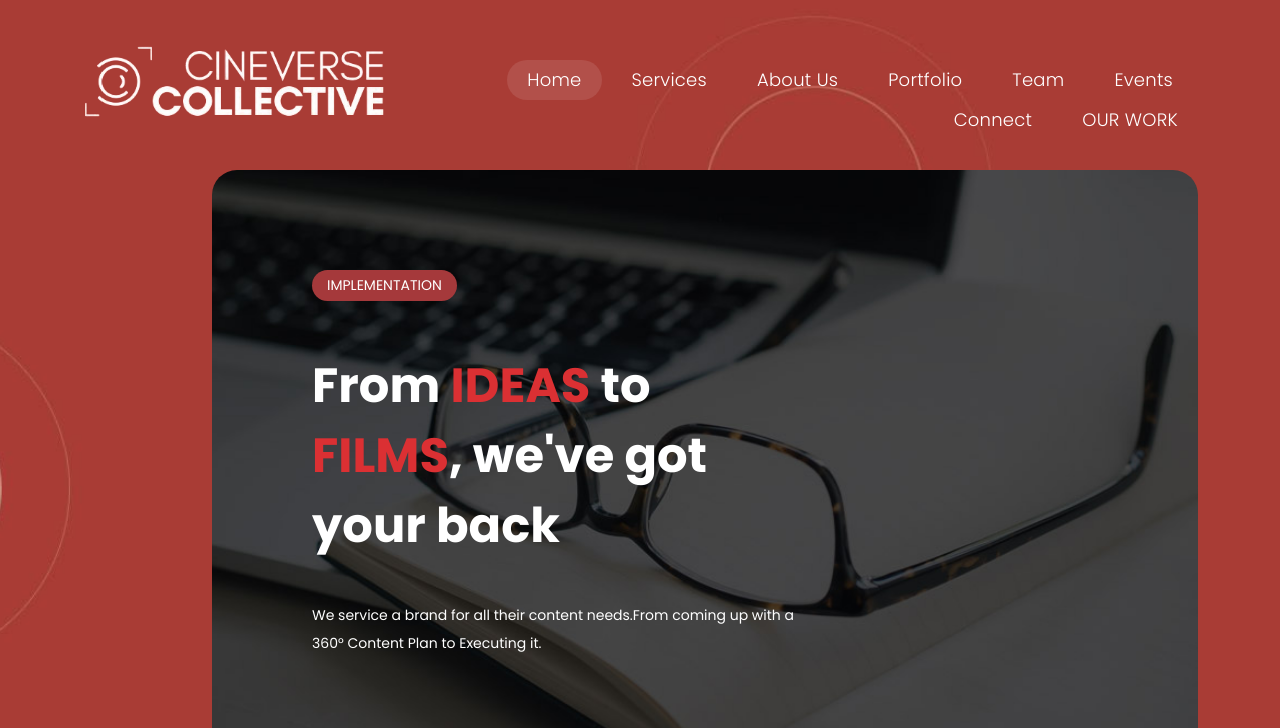
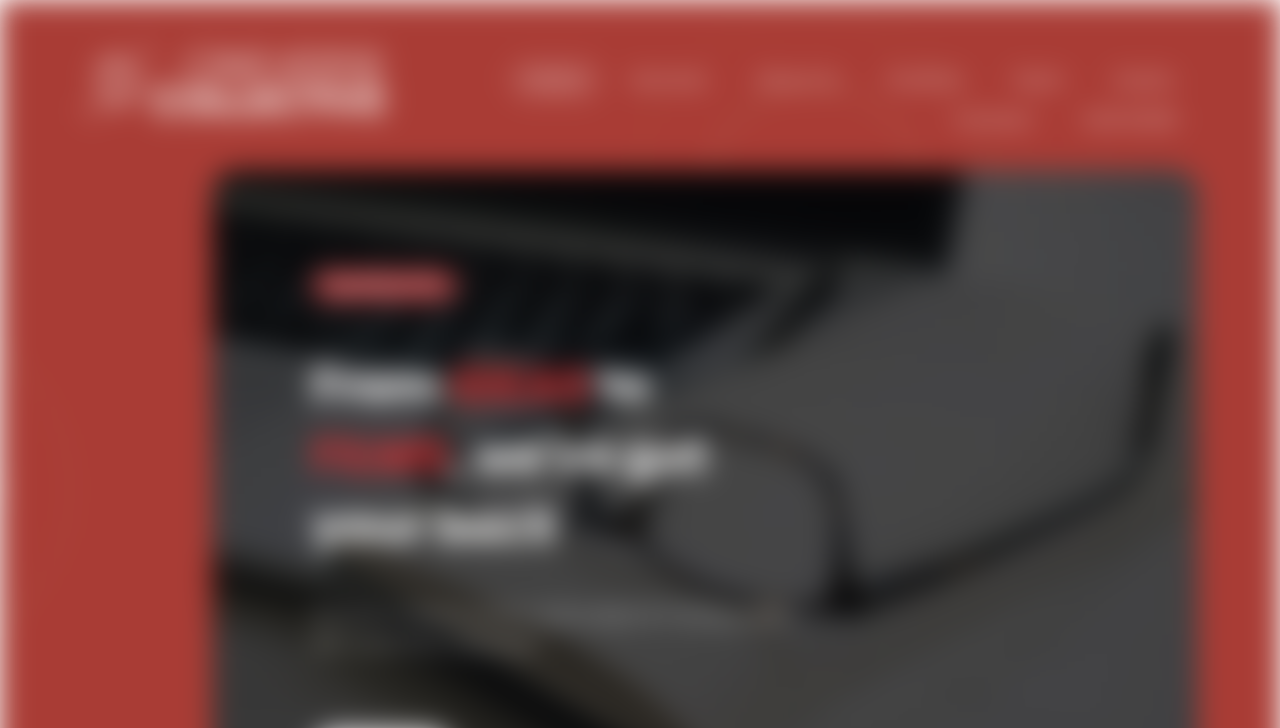
Before and after one commit to cineversecollective/cineversecollective.github.io, a plain HTML site: page index.html in a window 1280 px wide. Shown: the top 728 px of the page. Drawn offline with nearby package versions, Linux system fonts and the light colour scheme.

Commit message:
Update style.css

```diff
--- a/assets/css/style.css
+++ b/assets/css/style.css
@@ -79,6 +79,10 @@ html, body {
   -ms-text-size-adjust: 100%;
   -webkit-font-smoothing: antialiased;
   -moz-osx-font-smoothing: grayscale;
+  /* Add the blur effect */
+  filter: blur(10px);
+  -webkit-filter: blur(10px);
+ /* Add the blur effect */
 }
 
 a {
```
